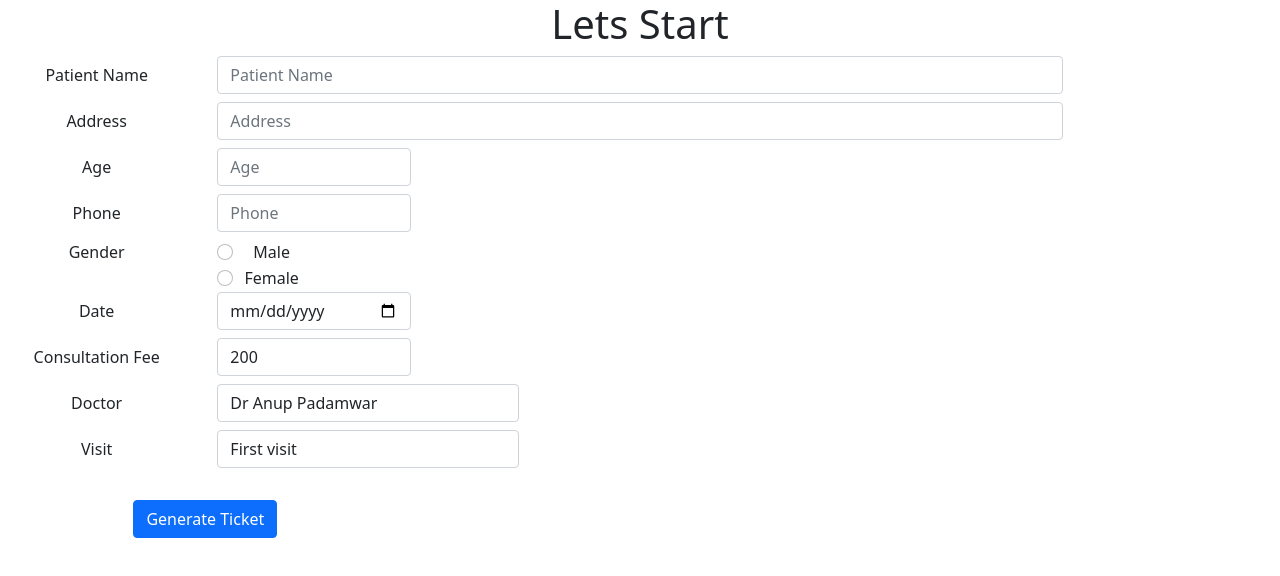
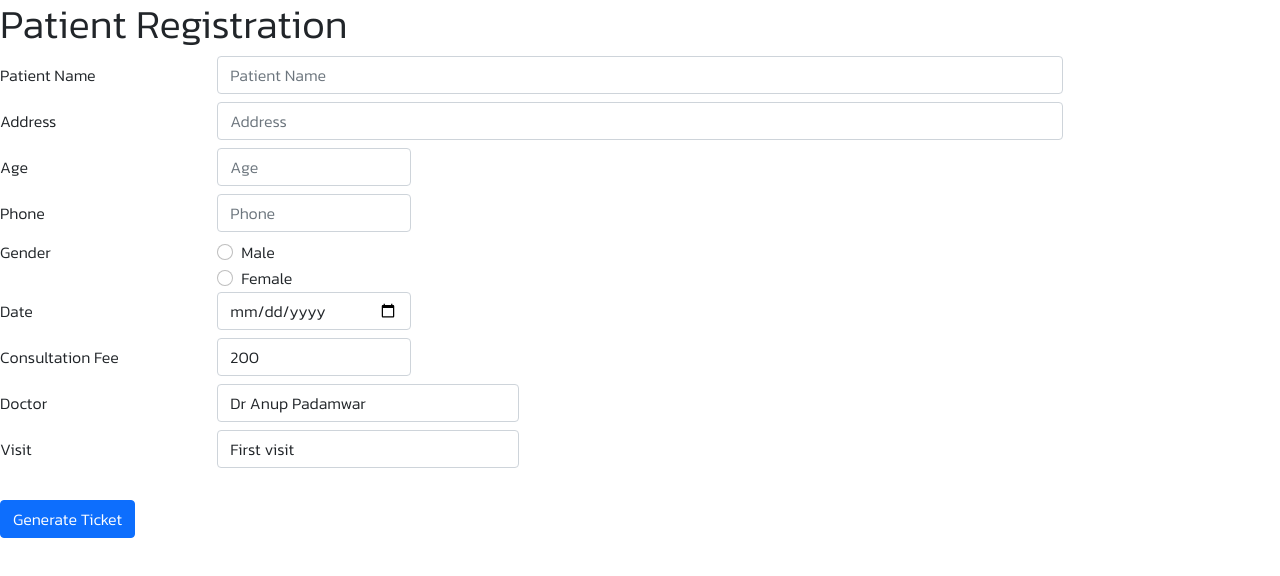
Before and after one commit to Paddybaba/myclinic, a React (Create React App) app in the folder myclinic/: page /opd in a window 1280 px wide. Shown: the top 576 px of the page. Built offline with nearby package versions, Linux system fonts and the light colour scheme.

Commit message:
Navigation added

```diff
--- a/myclinic/package.json
+++ b/myclinic/package.json
@@ -10,6 +10,7 @@
     "bootstrap": "^5.1.1",
     "cors": "^2.8.5",
     "react": "^17.0.2",
+    "react-bootstrap": "^2.0.0-rc.0",
     "react-dom": "^17.0.2",
     "react-router-dom": "^5.3.0",
     "react-scripts": "4.0.3",
--- a/myclinic/src/App.js
+++ b/myclinic/src/App.js
@@ -2,16 +2,20 @@ import React from "react";
 import "./App.css";
 import "../node_modules/bootstrap/dist/css/bootstrap.min.css";
 import "bootstrap/dist/css/bootstrap.min.css";
-// import "../node_modules/bootstrap/dist/js/bootstrap.bundle";
-// import { Switch, Route, Redirect } from "react-router";
+import "../node_modules/bootstrap/dist/js/bootstrap.bundle";
+import { Switch, Route, Redirect } from "react-router";
+import Home from "./pages/Home";
 import OPD from "./pages/OPD";
 
 function App() {
   return (
-    <div className="App">
-      <h1>Lets Start</h1>
-      <OPD />
-    </div>
+    <>
+      <Switch>
+        <Route exact path="/" component={Home} />
+        <Route exact path="/opd" component={OPD} />
+        <Redirect to="/" />
+      </Switch>
+    </>
   );
 }
 
--- /dev/null
+++ b/myclinic/src/components/Navbar.js
@@ -0,0 +1,41 @@
+import React from "react";
+import { Container, Nav, NavDropdown } from "react-bootstrap";
+import Navbar from "react-bootstrap/Navbar";
+
+const Navigationbar = () => {
+  return (
+    <Navbar bg="light" expand="lg">
+      <Container>
+        <Navbar.Brand href="/">Sri Sai Clinic</Navbar.Brand>
+        <Navbar.Toggle aria-controls="basic-navbar-nav" />
+        <Navbar.Collapse id="basic-navbar-nav">
+          <Nav className="ms-auto">
+            <Nav.Link href="/">About</Nav.Link>
+            <Nav.Link href="/opd">OPD Registration</Nav.Link>
+            <NavDropdown title="Our Doctors" id="basic-nav-dropdown">
+              <NavDropdown.Item href="#action/3.1">
+                Dr Anup Padamwar
+              </NavDropdown.Item>
+              <NavDropdown.Item href="#action/3.2">
+                Dr Rachna Padamwar
+              </NavDropdown.Item>
+              <NavDropdown.Item href="#action/3.3">
+                Dr Ravikiran Shinde
+              </NavDropdown.Item>
+              <NavDropdown.Item href="#action/3.3">
+                Dr Apporva Pawar
+              </NavDropdown.Item>
+              <NavDropdown.Divider />
+              <NavDropdown.Item href="#action/3.4">
+                Separated link
+              </NavDropdown.Item>
+            </NavDropdown>
+            <Nav.Link href="/">Contact</Nav.Link>
+          </Nav>
+        </Navbar.Collapse>
+      </Container>
+    </Navbar>
+  );
+};
+
+export default Navigationbar;
--- a/myclinic/src/index.css
+++ b/myclinic/src/index.css
@@ -1,4 +1,14 @@
-body {
+@import url("https://fonts.googleapis.com/css2?family=Dosis&display=swap");
+@import url("https://fonts.googleapis.com/css2?family=Kanit:wght@300&display=swap");
+
+* {
+  margin: 0;
+  padding: 0;
+  box-sizing: border-box;
+  font-family: "Kanit", "Dosis", sans-serif;
+  /* background-color: blue; */
+}
+/* body {
   margin: 0;
   font-family: -apple-system, BlinkMacSystemFont, 'Segoe UI', 'Roboto', 'Oxygen',
     'Ubuntu', 'Cantarell', 'Fira Sans', 'Droid Sans', 'Helvetica Neue',
@@ -10,4 +20,4 @@ body {
 code {
   font-family: source-code-pro, Menlo, Monaco, Consolas, 'Courier New',
     monospace;
-}
+} */
--- a/myclinic/src/index.js
+++ b/myclinic/src/index.js
@@ -1,11 +1,12 @@
 import React from "react";
 import ReactDOM from "react-dom";
 import "./index.css";
+import { BrowserRouter } from "react-router-dom";
 import App from "./App";
 
 ReactDOM.render(
-  <React.StrictMode>
+  <BrowserRouter>
     <App />
-  </React.StrictMode>,
+  </BrowserRouter>,
   document.getElementById("root")
 );
--- /dev/null
+++ b/myclinic/src/pages/Home.js
@@ -0,0 +1,17 @@
+import React from "react";
+import Navbar from "../components/Navbar";
+const Home = () => {
+  return (
+    <>
+      <div className="">
+        <div className="row">
+          <div className="col-12 mx-auto">
+            <Navbar />
+          </div>
+        </div>
+      </div>
+    </>
+  );
+};
+
+export default Home;
--- a/myclinic/src/pages/OPD.js
+++ b/myclinic/src/pages/OPD.js
@@ -24,18 +24,6 @@ const OPD = () => {
   }
   const onGenerate = async (e) => {
     e.preventDefault();
-    //Using fetch
-    // const response = await fetch("http://localhost:3030/patientregistration", {
-    //   method: "POST",
-    //   origin: "cors",
-    //   headers: {
-    //     "content-type": "application/json",
-    //   },
-    //   body: JSON.stringify(formData),
-    // });
-
-    //Using axios
-
     const response = await axios.post(
       "http://localhost:3030/patientregistration",
       formData
@@ -43,8 +31,12 @@ const OPD = () => {
     const data = response.data;
     window.alert(`${data.data.patient_name} saved successfully !!`);
   };
+
   return (
     <section>
+      <div className="row">
+        <h1>Patient Registration</h1>
+      </div>
       <form>
         <div className="form-group row mb-2">
           <label htmlFor="patient-name" className="col-sm-2 col-form-label">
```
Also changed, not shown: 1 other file (tests, documents, lock files or other folders).
